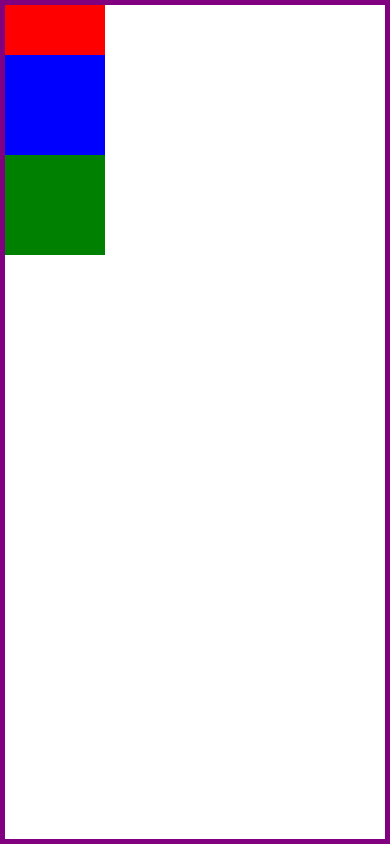
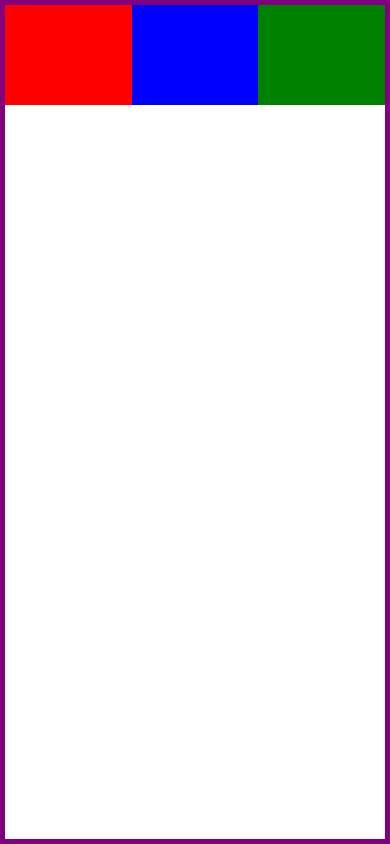
Before and after one commit to Rafaelse6/rn-flex, a React Native app: screen / in a window 390 px wide. Built offline with nearby package versions, Linux system fonts and the light colour scheme.

Commit message:
Flex Grow

```diff
--- a/App.tsx
+++ b/App.tsx
@@ -8,7 +8,7 @@ function RedBox() {
         height: 100,
         width: 100,
         backgroundColor: "red",
-        flexBasis: 50,
+        flexGrow: 1
       }}
     ></View>
   );
@@ -21,6 +21,7 @@ function BlueBox() {
         height: 100,
         width: 100,
         backgroundColor: "blue",
+        flexGrow: 1
       }}
     ></View>
   );
@@ -28,7 +29,9 @@ function BlueBox() {
 
 function GreenBox() {
   return (
-    <View style={{ height: 100, width: 100, backgroundColor: "green" }}></View>
+    <View
+      style={{ height: 100, width: 100, backgroundColor: "green", flexGrow: 1 }}
+    ></View>
   );
 }
 
@@ -48,7 +51,7 @@ const styles = StyleSheet.create({
     flex: 1,
     flexWrap: "wrap",
     alignContent: "flex-start",
-    flexDirection: "column",
+    flexDirection: "row",
     justifyContent: "flex-start",
     alignItems: "flex-start",
     borderWidth: 5,
```
